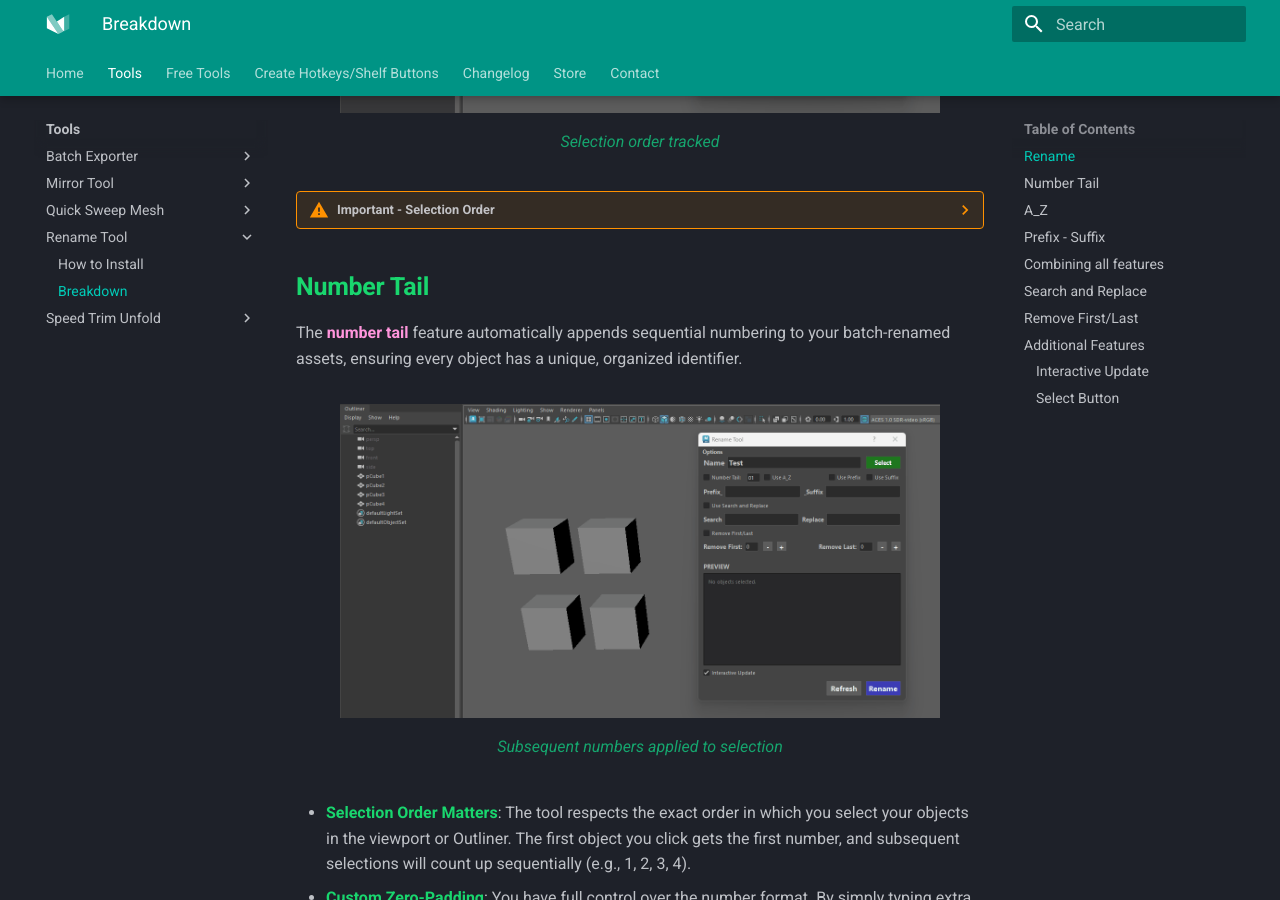
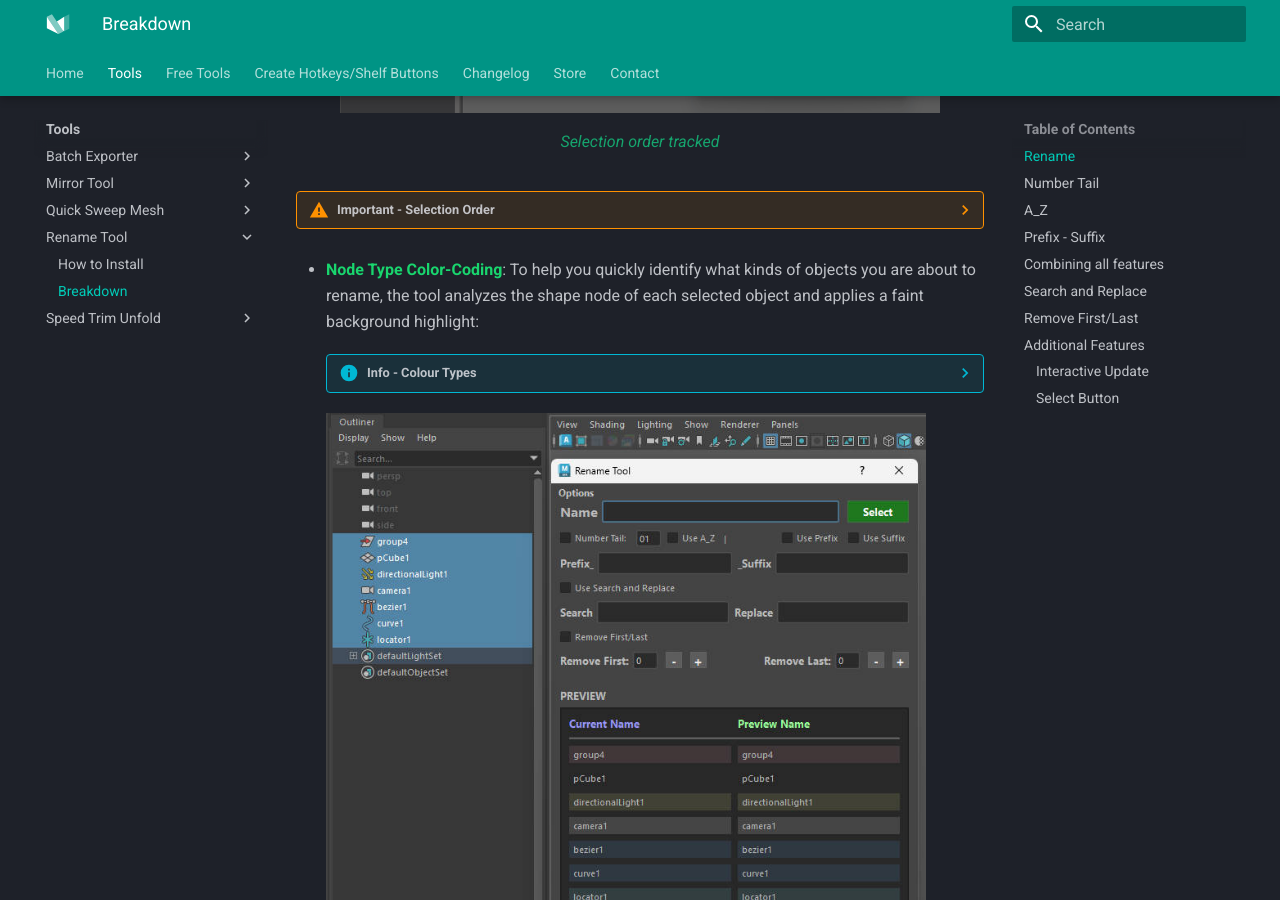
Before and after one commit to mike-isaakidis/Maya-Modelling-Tools, an MkDocs documentation site: the page built from docs/Rename Tool/Breakdown.md, in a window 1280 px wide and 900 px high, scrolled down 1102 px. Built offline with MkDocs 1.6.1 and Material for MkDocs 9.7.7, drawn with Linux system fonts in a browser that asks for light colours.

Commit message:
added colour types image
added colour types image and description

```diff
--- a/docs/Rename Tool/Breakdown.md
+++ b/docs/Rename Tool/Breakdown.md
@@ -24,6 +24,27 @@
     ![Rename Tool Main](images/selection_order_window_1.jpg){ .img-medium .img-centered }
 
     ![Rename Tool Main](images/selection_order_window_2.jpg){ .img-medium .img-centered }
+
+- <span style="color:rgb(25, 214, 110);">**Node Type Color-Coding**</span>: To help you quickly identify what kinds of objects you are about to rename, the tool analyzes the shape node of each selected object and applies a faint background highlight:
+
+    ??? Info "Info - Colour Types"
+
+        📷 Cameras: Faint Grey
+
+        〰️ Curves (NURBS & Bezier): Faint Blue
+
+        📍 Locators: Faint Light Blue
+
+        💡 Lights (Any directional, point, spot, Arnold lights, etc.): Faint Yellow
+
+        📦 Geometry / Transforms (Standard meshes and empty groups): Faint Pink
+
+        🧧 Groups: Faint Red
+
+
+
+    ![Rename](images/Rename_Tool_Colour_Types_1.jpg){ .img-medium }
+
 
 
 ## <span style="color:rgb(25, 214, 110);">**Number Tail**</span>
```
Also changed, not shown: docs/Rename Tool/images/Rename_Tool_Colour_Types_1.jpg (added).
